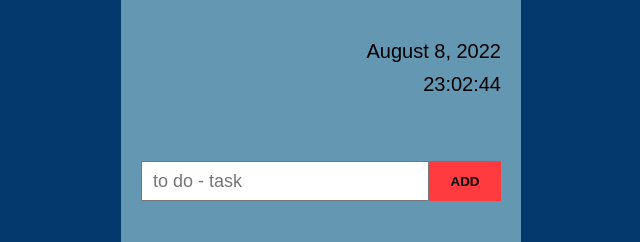
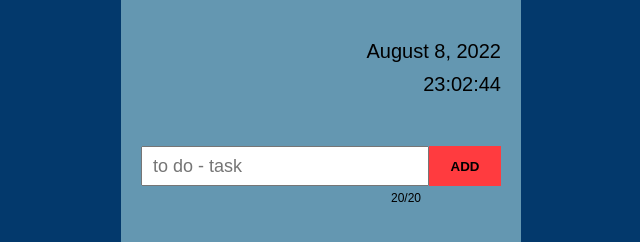
Before and after one commit to krsticzoran/task-tracker, a plain HTML site: page index.html in a window 1280 px wide. Both pictures are taken after typing "Sample" into the empty fields and a click on the button "ADD". Shown: the top 242 px of the page, without its empty margins (319-959 px from the left). Drawn offline with Linux system fonts and the light colour scheme.

Commit message:
ckeckbox

```diff
--- a/index.html
+++ b/index.html
@@ -21,22 +21,26 @@
         />
         <button class="btn--add">Add</button>
       </div>
+      <div class="counterContainer">
+        <p class="characterCounter">20/20</p>
+      </div>
       <div class="to--do">
         <h3>To do List</h3>
         <ul class="list">
+          <!---
           <li class="list--li">
-            <!--
-            <input type="checkbox" class="check" /><span class="span--to-do"
-              >Sports</span
+
+            <input type="checkbox" class="check" /><span class="span--to-do">
+              Sports</span
             ><button class="btn--confirm">Confirm</button>
           </li>
+
           <li class="list--li">
             <input type="checkbox" class="check" /><span class="span--to-do"
               >Shopping</span
             ><button class="btn--confirm">Confirm</button>
-            -->
           </li>
-        </ul>
+        --></ul>
       </div>
 
       <div>
--- a/script.js
+++ b/script.js
@@ -7,6 +7,7 @@ const list = document.querySelector(".list");
 const completed = document.querySelector(".completed--list");
 const inputDate = document.querySelector(".date");
 const displayclock = document.querySelector(".clock");
+const characterCounter = document.querySelector(".characterCounter");
 let input = [],
   inputOne = [];
 
@@ -52,6 +53,20 @@ const clock = () => {
 };
 
 clock();
+
+///////////////////////////////////////////////////////////////////
+addInput.addEventListener("input", updateValue);
+
+function updateValue() {
+  let x = this.value.length;
+  if (x === 20) characterCounter.classList.add("zeroCharacterLeft");
+  if (x < 20) characterCounter.classList.remove("zeroCharacterLeft");
+  if (x == 0) {
+    characterCounter.textContent = "20/20";
+  } else {
+    characterCounter.textContent = `${20 - x}/20`;
+  }
+}
 /////////////////////////////////////////////////////////////////////
 // TASK TIMER in progress
 /*let time;
@@ -104,6 +119,8 @@ const add = function () {
     localStorage.setItem("todo", JSON.stringify(input));
 
     addInput.value = "";
+    characterCounter.textContent = "20/20";
+    characterCounter.classList.remove("zeroCharacterLeft");
   }
 };
 
@@ -141,6 +158,18 @@ list.addEventListener("click", function (e) {
   }
 });
 
+// CHECKBOX
+
+list.addEventListener("click", function (e) {
+  if (e.target.classList.contains("span--to-do")) {
+    if (e.target.previousElementSibling.checked == true) {
+      e.target.previousElementSibling.checked = false;
+    } else {
+      e.target.previousElementSibling.checked = true;
+    }
+  }
+});
+
 //////////////////////////////////////////////////////////////////////////////
 // ----- DELETE -----
 
--- a/style.css
+++ b/style.css
@@ -43,16 +43,15 @@ ul {
 
 .add {
   width: 90%;
-  height: 70px;
+  height: 40px;
   margin: 0 auto;
-  padding-top: 15px;
-  padding-bottom: 15px;
+
   position: relative;
   display: flex;
   justify-content: center;
   align-items: center;
   margin-top: 50px;
-  margin-bottom: 40px;
+  margin-bottom: 5px;
 }
 
 .input--add {
@@ -73,6 +72,20 @@ ul {
   font-weight: 600;
 }
 
+.counterContainer {
+  width: 75%;
+  margin-bottom: 40px;
+}
+.characterCounter,
+.zeroCharacterLeft {
+  font-size: 12px;
+  font-weight: 200;
+  text-align: end;
+}
+
+.zeroCharacterLeft {
+  color: red;
+}
 /* ----- TO-D0 / COMPLETED ----- */
 
 .list--li,
@@ -98,6 +111,10 @@ ul {
   height: 100%;
   padding: 0 10px;
   font-size: 18px;
+}
+
+.span--to-do {
+  cursor: pointer;
 }
 /*
 .task--date {
```
